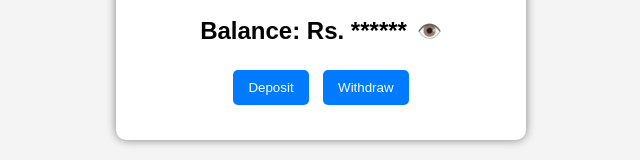
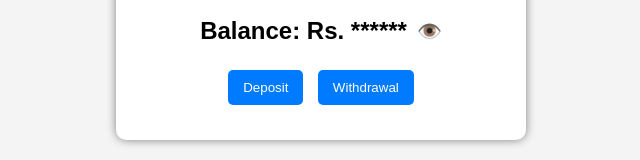
Before and after one commit to iitsnikita23/mobile-programming, a plain HTML site: page Week_3/ATM.html in a window 1280 px wide. Shown: the part 213-373 px from the top of the page, without its empty margins (319-959 px from the left). Drawn offline with nearby package versions, Linux system fonts and the light colour scheme.

Commit message:
Bank ATM System

```diff
--- a/Week_3/ATM.html
+++ b/Week_3/ATM.html
@@ -21,7 +21,7 @@
 
         <div class="actions">
             <button id="showDeposit">Deposit</button>
-            <button id="showWithdraw">Withdraw</button>
+            <button id="showWithdraw">Withdrawal</button>
         </div>
 
         <div id="inputSection" class="hidden">
```
